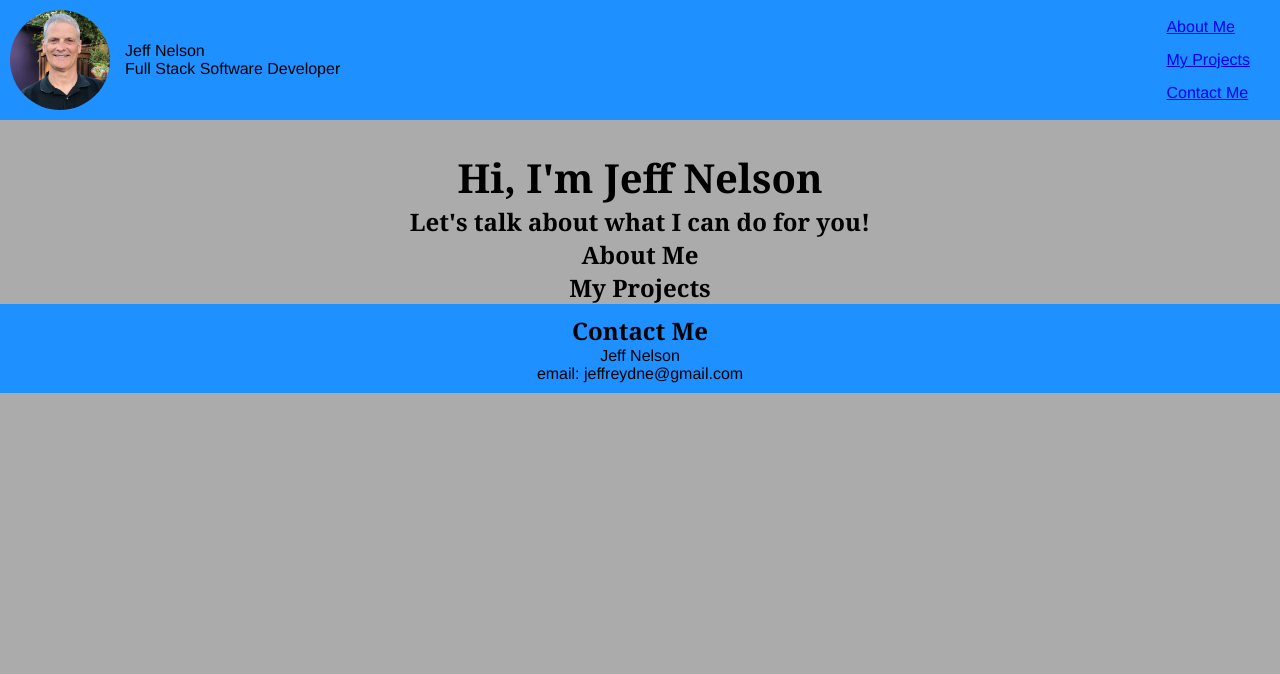
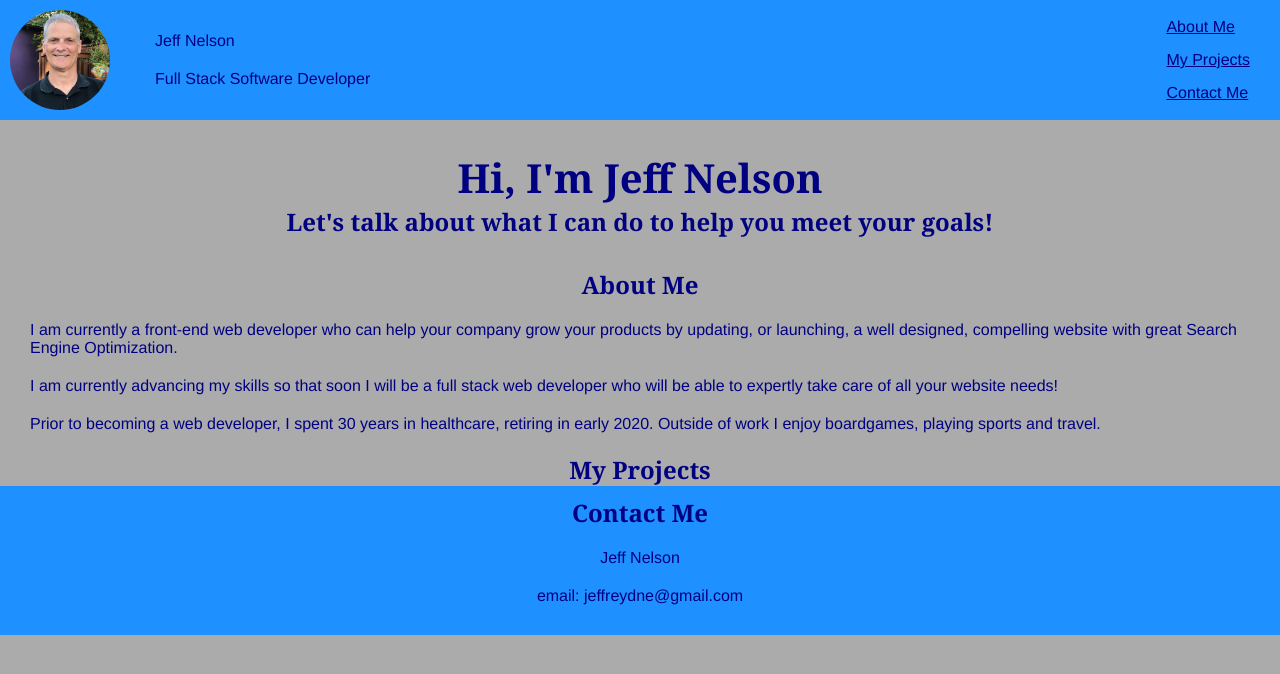
Before and after one commit to Jeffreydne/Jeff-Nelson-Portfolio, a plain HTML site: page index.html in a window 1280 px wide. Drawn offline with Linux system fonts and the light colour scheme.

Commit message:
add text to About Me, add images for use in My Projects

```diff
--- a/assets/css/style.css
+++ b/assets/css/style.css
@@ -6,6 +6,7 @@
   body {
     font: 16px Helvetica, Verdana, sans-serif;
     background-color: #ababab;
+    color: navy;
   }
   header {
     /* font-size: 75%; */
@@ -36,6 +37,9 @@
     justify-content: space-around;
     margin-right: 20px;
   }
+  a {
+    color: navy;
+  }
   h1, h2 {
     font-family: Georgia, serif;
     text-align: center;
@@ -43,6 +47,12 @@
   h1 {
       margin-top: 150px;
       font-size: 250%;
+  }
+  #main-head {
+    margin: 30px 0;
+  }
+  p {
+    margin: 20px 30px;
   }
 
   h2 {
--- a/index.html
+++ b/index.html
@@ -24,10 +24,15 @@
         </div>
     </header>
     <main>
-        <h1>Hi, I'm Jeff Nelson</h1>
-        <h2>Let's talk about what I can do for you!</h2>
+        <div id="main-head">
+            <h1>Hi, I'm Jeff Nelson</h1>
+            <h2>Let's talk about what I can do to help you meet your goals!</h2>
+        </div>
         <section id="about">
             <h2>About Me</h2>
+            <p>I am currently a front-end web developer who can help your company grow your products by updating, or launching, a well designed, compelling website with great Search Engine Optimization.</p>
+            <p>I am currently advancing my skills so that soon I will be a full stack web developer who will be able to expertly take care of all your website needs!</p>
+            <p>Prior to becoming a web developer, I spent 30 years in healthcare, retiring in early 2020. Outside of work I enjoy boardgames, playing sports and travel.</p>
         </section>
         <section id="projects">
             <h2>My Projects</h2>
```
Also changed, not shown: assets/images/NPSwebsite.png (added), assets/images/horiseon-lower-screenshot.png (added), 2 other files.
